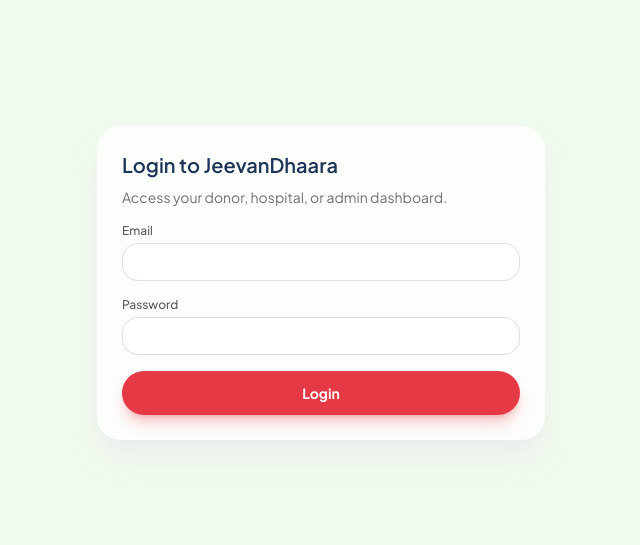
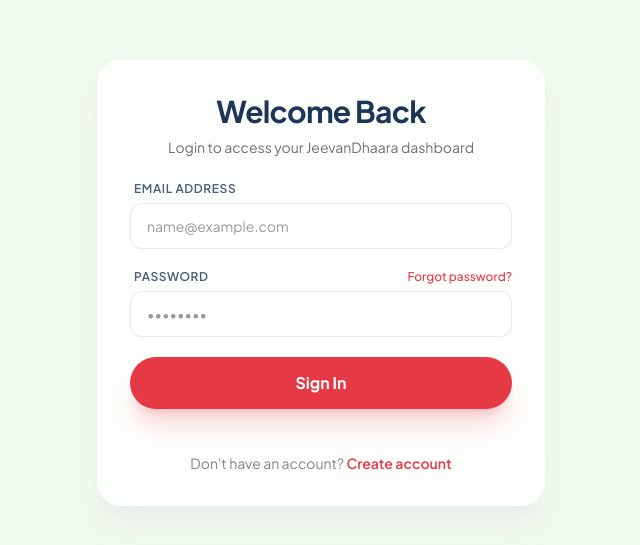
Before and after one commit to SahasransuAcharjya/bloodbank, a Next.js app in the folder frontend/: page /login in a window 1280 px wide. Shown: the part 117-662 px from the top of the page, without its empty margins (319-959 px from the left). Built offline with nearby package versions, Linux system fonts and the light colour scheme.

Commit message:
banner-update

```diff
--- a/frontend/app/(auth)/login/page.tsx
+++ b/frontend/app/(auth)/login/page.tsx
@@ -48,51 +48,84 @@
   }
 
   return (
-    <main className="flex min-h-screen items-center justify-center bg-[#F1FAEE] px-4">
-      <div className="glass-card w-full max-w-md p-6">
-        <h1 className="mb-2 text-xl font-semibold text-[#1D3557]">
-          Login to JeevanDhaara
-        </h1>
-        <p className="mb-4 text-sm text-[#333333]/70">
-          Access your donor, hospital, or admin dashboard.
-        </p>
-        <form onSubmit={handleSubmit} className="space-y-4">
-          <div>
-            <label className="mb-1 block text-xs font-medium text-[#333333]/80">
-              Email
+    <main className="flex min-h-screen items-center justify-center bg-[#F1FAEE] px-4 dark:bg-slate-950 transition-colors duration-300">
+      <div className="glass-card w-full max-w-md p-8 animate-fade-in border border-white/20 dark:border-slate-800/50">
+        <div className="mb-6 text-center">
+          <h1 className="mb-2 text-3xl font-bold text-[#1D3557] dark:text-white tracking-tight">
+            Welcome Back
+          </h1>
+          <p className="text-sm text-[#333333]/70 dark:text-slate-400">
+            Login to access your JeevanDhaara dashboard
+          </p>
+        </div>
+
+        <form onSubmit={handleSubmit} className="space-y-5">
+          <div className="space-y-1.5">
+            <label className="block text-xs font-semibold text-[#1D3557]/80 dark:text-slate-300 uppercase tracking-wider ml-1">
+              Email Address
             </label>
             <input
               type="email"
               required
-              className="w-full rounded-2xl border border-[#1D3557]/15 bg-white/80 px-3 py-2 text-sm outline-none focus:border-[#E63946]"
+              className="w-full rounded-xl border border-[#1D3557]/10 bg-white/60 px-4 py-3 text-sm outline-none focus:border-[#E63946] focus:ring-2 focus:ring-[#E63946]/10 transition-all duration-200 dark:bg-slate-900/50 dark:border-slate-700 dark:text-white dark:focus:border-[#E63946] dark:placeholder-slate-500"
+              placeholder="name@example.com"
               value={email}
               onChange={(e) => setEmail(e.target.value)}
             />
           </div>
-          <div>
-            <label className="mb-1 block text-xs font-medium text-[#333333]/80">
-              Password
-            </label>
+
+          <div className="space-y-1.5">
+            <div className="flex items-center justify-between ml-1">
+              <label className="block text-xs font-semibold text-[#1D3557]/80 dark:text-slate-300 uppercase tracking-wider">
+                Password
+              </label>
+              <a href="#" className="text-xs font-medium text-[#E63946] hover:text-[#d42f3b] transition-colors">
+                Forgot password?
+              </a>
+            </div>
             <input
               type="password"
               required
-              className="w-full rounded-2xl border border-[#1D3557]/15 bg-white/80 px-3 py-2 text-sm outline-none focus:border-[#E63946]"
+              className="w-full rounded-xl border border-[#1D3557]/10 bg-white/60 px-4 py-3 text-sm outline-none focus:border-[#E63946] focus:ring-2 focus:ring-[#E63946]/10 transition-all duration-200 dark:bg-slate-900/50 dark:border-slate-700 dark:text-white dark:focus:border-[#E63946] dark:placeholder-slate-500"
+              placeholder="••••••••"
               value={password}
               onChange={(e) => setPassword(e.target.value)}
             />
           </div>
+
           {error && (
-            <p className="text-xs text-[#E63946]">
+            <div className="rounded-lg bg-red-50 p-3 text-xs font-medium text-[#E63946] dark:bg-red-900/20 dark:text-red-400 border border-red-100 dark:border-red-900/30 flex items-center gap-2">
+              <svg xmlns="http://www.w3.org/2000/svg" viewBox="0 0 20 20" fill="currentColor" className="w-4 h-4 flex-shrink-0">
+                <path fillRule="evenodd" d="M18 10a8 8 0 11-16 0 8 8 0 0116 0zm-7 4a1 1 0 11-2 0 1 1 0 012 0zm-1-9a1 1 0 00-1 1v4a1 1 0 102 0V6a1 1 0 00-1-1z" clipRule="evenodd" />
+              </svg>
               {error}
-            </p>
+            </div>
           )}
+
           <button
             type="submit"
             disabled={loading}
-            className="cta-btn w-full justify-center"
+            className="cta-btn w-full justify-center text-base py-3.5 shadow-xl shadow-[#E63946]/20 hover:shadow-[#E63946]/40"
           >
-            {loading ? "Signing in..." : "Login"}
+            {loading ? (
+              <div className="flex items-center gap-2">
+                <svg className="animate-spin h-4 w-4 text-white" xmlns="http://www.w3.org/2000/svg" fill="none" viewBox="0 0 24 24">
+                  <circle className="opacity-25" cx="12" cy="12" r="10" stroke="currentColor" strokeWidth="4"></circle>
+                  <path className="opacity-75" fill="currentColor" d="M4 12a8 8 0 018-8V0C5.373 0 0 5.373 0 12h4zm2 5.291A7.962 7.962 0 014 12H0c0 3.042 1.135 5.824 3 7.938l3-2.647z"></path>
+                </svg>
+                Signing in...
+              </div>
+            ) : (
+              "Sign In"
+            )}
           </button>
+
+          <p className="text-center text-sm text-[#333333]/60 dark:text-slate-500 mt-6">
+            Don't have an account?{" "}
+            <a href="/register" className="font-semibold text-[#E63946] hover:text-[#d42f3b] transition-colors">
+              Create account
+            </a>
+          </p>
         </form>
       </div>
     </main>
--- a/frontend/components/donor/CampBanner.tsx
+++ b/frontend/components/donor/CampBanner.tsx
@@ -7,6 +7,8 @@
     _id: string;
     name: string;
     date: string;
+    startTime: string;
+    endTime: string;
     location: {
         city: string;
         address: string;
@@ -121,19 +123,22 @@
                         Join us at {camp.location.address}. Help us reach our goal of {camp.targetUnits} units!
                     </p>
 
-                    <div className="flex items-center gap-3 text-xs font-medium text-white/70">
+                    <div className="flex flex-wrap items-center gap-4 text-xs font-medium text-white/70">
                         <span className="flex items-center gap-1">
-                            📅 {new Date(camp.date).toLocaleDateString()}
+                            📅 {new Date(camp.date).toLocaleDateString('en-GB')}
                         </span>
                         <span className="flex items-center gap-1">
-                            📍 {camp.location.city}
+                            ⏰ {camp.startTime} - {camp.endTime}
+                        </span>
+                        <span className="flex items-center gap-1">
+                            📍 {camp.location.address}, {camp.location.city}
                         </span>
                     </div>
 
                     {/* Progress Bar */}
                     <div className="mt-4">
                         <div className="mb-1 flex justify-between text-xs">
-                            <span>{camp.registeredDonors.length} Registered</span>
+                            <span>{camp.registeredDonors.length} Donors Registered</span>
                             <span>Goal: {camp.targetUnits}</span>
                         </div>
                         <div className="h-2 w-full overflow-hidden rounded-full bg-white/20">
```
Also changed, not shown: 1 other file (tests, documents, lock files or other folders).
